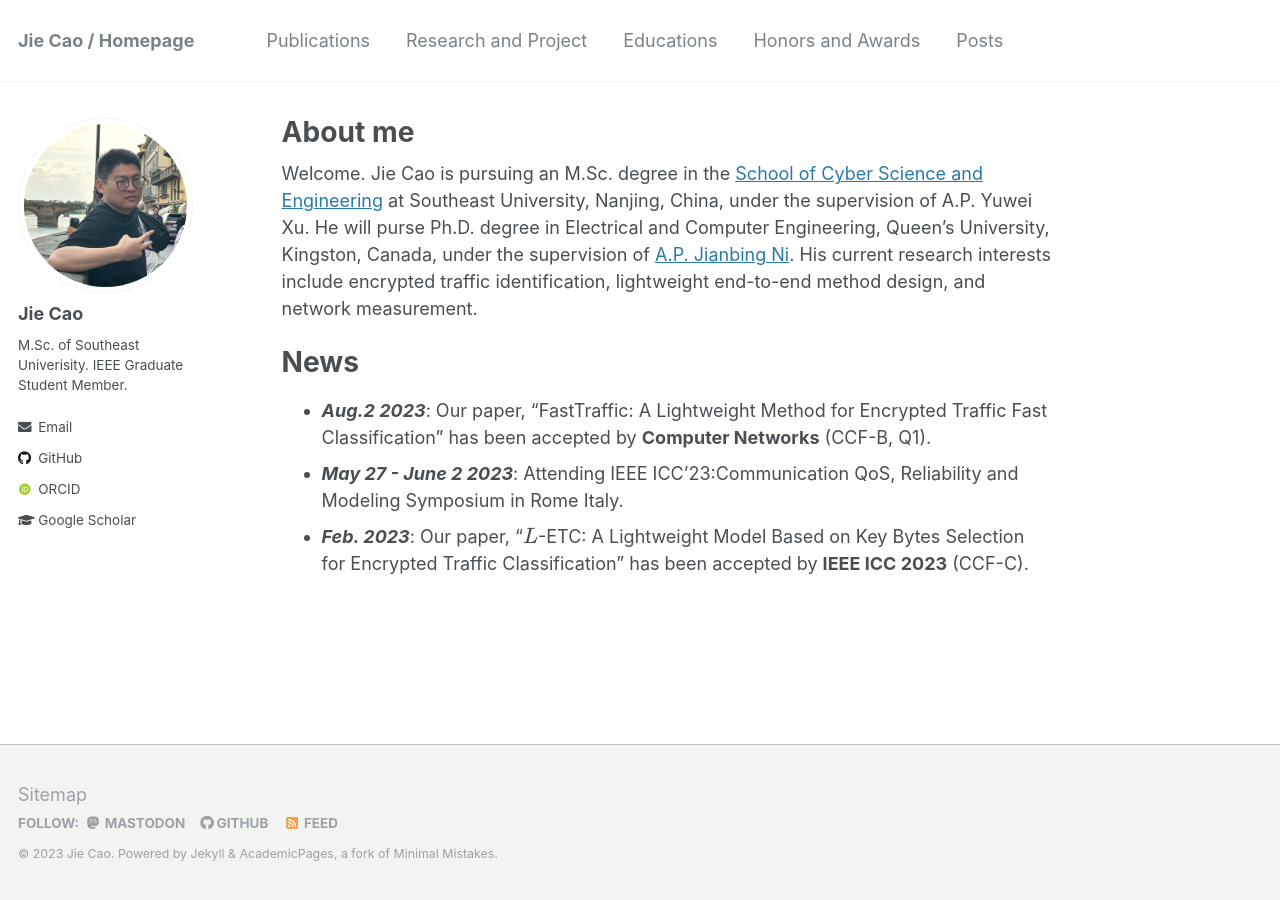
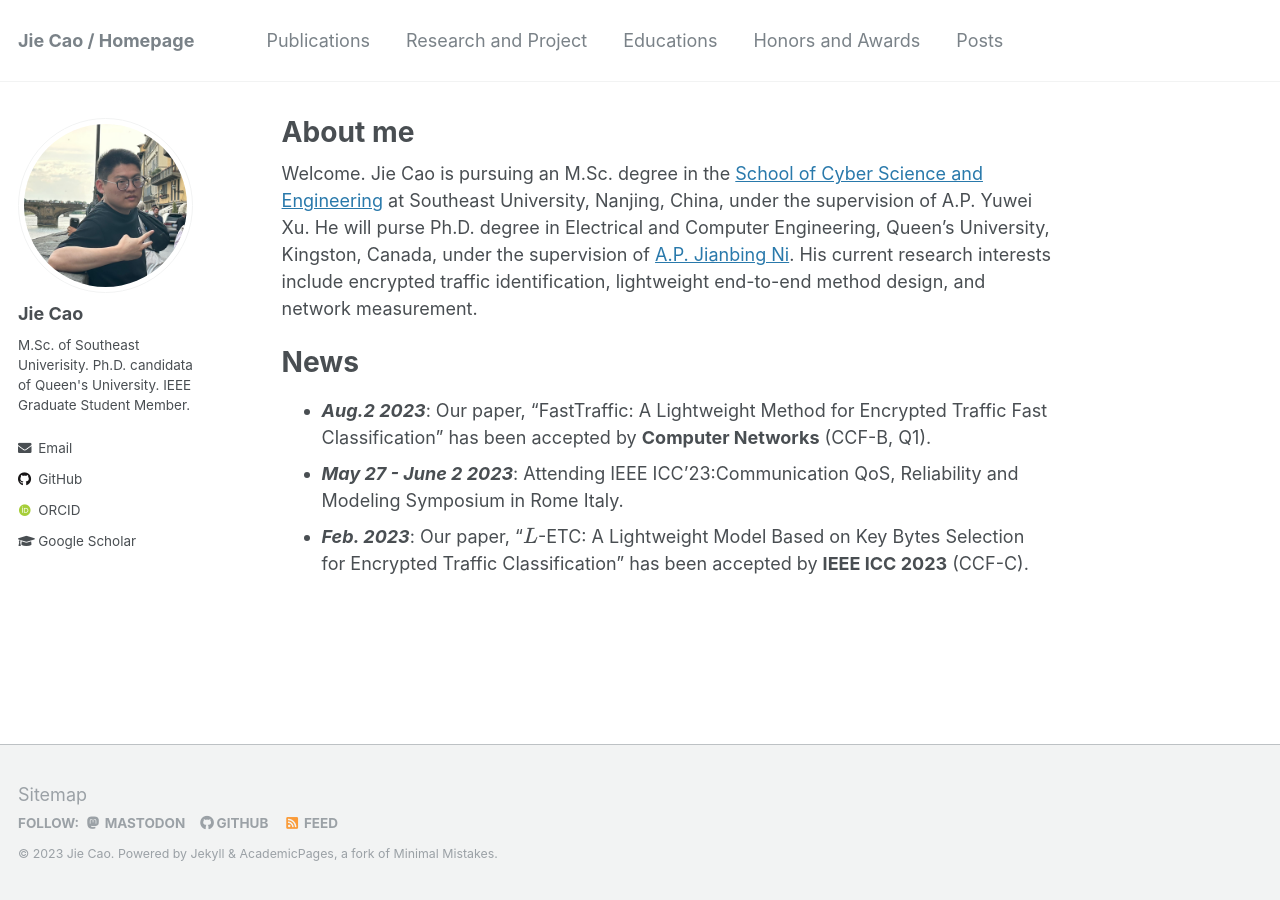
Before and after one commit to JieJayCao/JieJayCao.github.io, a Jekyll site: the page built from _pages/about.md, in a window 1280 px wide. Built offline with Jekyll 4.4.1, drawn with Linux system fonts in a browser that asks for light colours; some web fonts are replaced; formulas are drawn with MathJax 3.

Commit message:
Update _config.yml

```diff
--- a/_config.yml
+++ b/_config.yml
@@ -86,7 +86,7 @@ analytics:
 author:
   name             : "Jie Cao"
   avatar           : "profile.png"
-  bio              : "M.Sc. of Southeast Univerisity. IEEE Graduate Student Member."
+  bio              : "M.Sc. of Southeast Univerisity. Ph.D. candidata of Queen's University. IEEE Graduate Student Member."
   location         :
   employer         :
   pubmed           :
```
